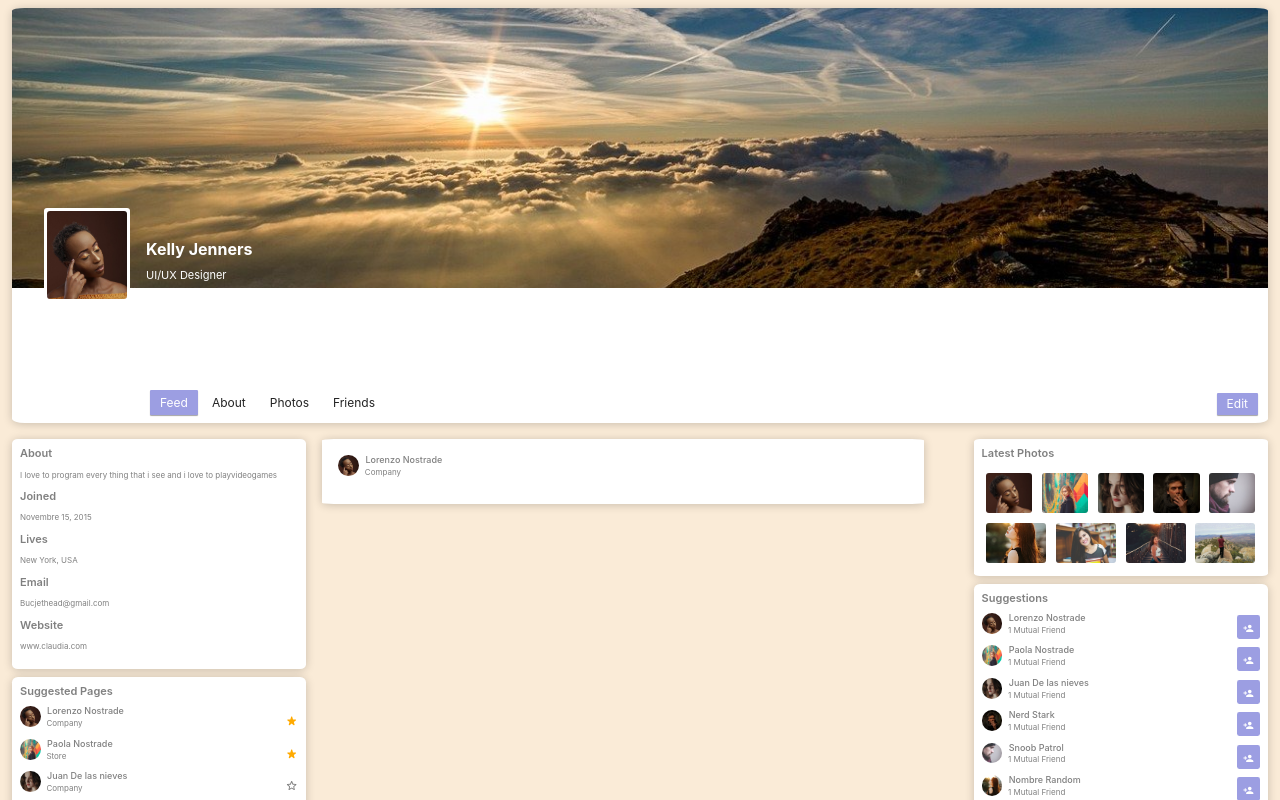
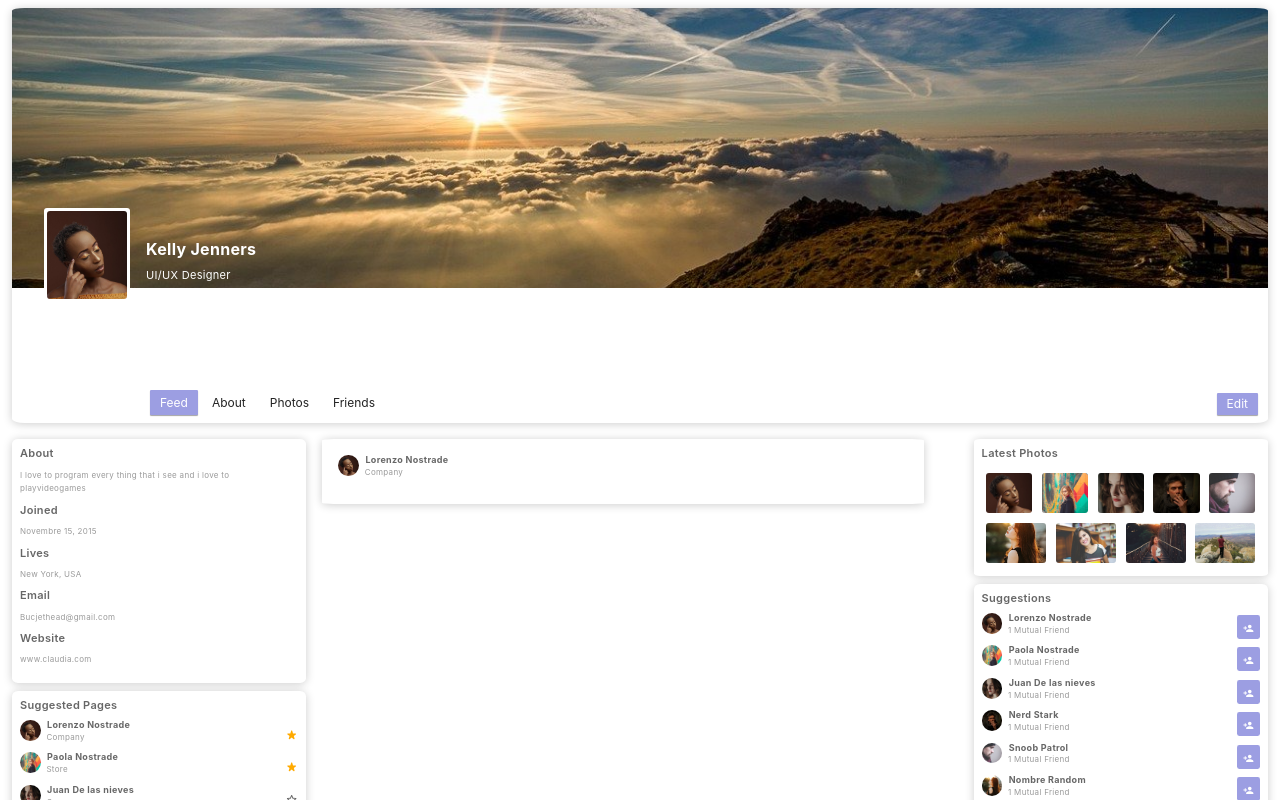
Before and after one commit to YamiKawa1/Inteligente, a React (Create React App) app: page / in a window 1280 px wide. Shown: the top 800 px of the page. Built offline with nearby package versions, Linux system fonts and the light colour scheme.

Commit message:
Letras fixed

```diff
--- a/src/components/common/PictureTextButton.jsx
+++ b/src/components/common/PictureTextButton.jsx
@@ -19,7 +19,7 @@ export default function PictureTextButton(props) {
       <span><i class="bi bi-person-plus"></i></span>
       <Picture image={props.image} shape={props.shape} width={props.width} height={props.height} />
       <div className='NameSubtitle'>
-        <h3>{props.name}</h3>
+        <h3><b>{props.name}</b></h3>
         <p>{props.subtitle}</p>
       </div>
       { props.isButton === true ?
--- a/src/components/layouts/layouts.css
+++ b/src/components/layouts/layouts.css
@@ -13,7 +13,7 @@
 
 .Menu {
     background-color: white;
-    color: gray;
+    color: rgba(0, 0, 0, .6);
     height: fit-content;
     width: 23vw;
     line-height: 1.7;
@@ -35,6 +35,7 @@
 
     .Menu p{
         font-size: 8px;
+        color: rgba(0, 0, 0, .4);
         margin-bottom: 1em;
         margin-right: 2.5EM;
     }
@@ -55,7 +56,7 @@
 
 .Post {
     background-color: white;
-    color: gray;
+    color: rgba(0, 0, 0, .6);
     width: 47vw;
     line-height: 1.7;
     border-radius: 2%;
@@ -74,6 +75,7 @@
     }
 
     .Post p{
+        color: rgba(0, 0, 0, .4);
         font-size: 8px;
         margin-bottom: 1em;
     }
--- a/src/index.css
+++ b/src/index.css
@@ -1,5 +1,6 @@
 body {
-  background-color:antiquewhite;
+  background-color:white;
+  letter-spacing: 0.3px;
   color: #232323;
   margin: 0;
   font-family: -apple-system, BlinkMacSystemFont, 'Roboto', 'Oxygen',
```
